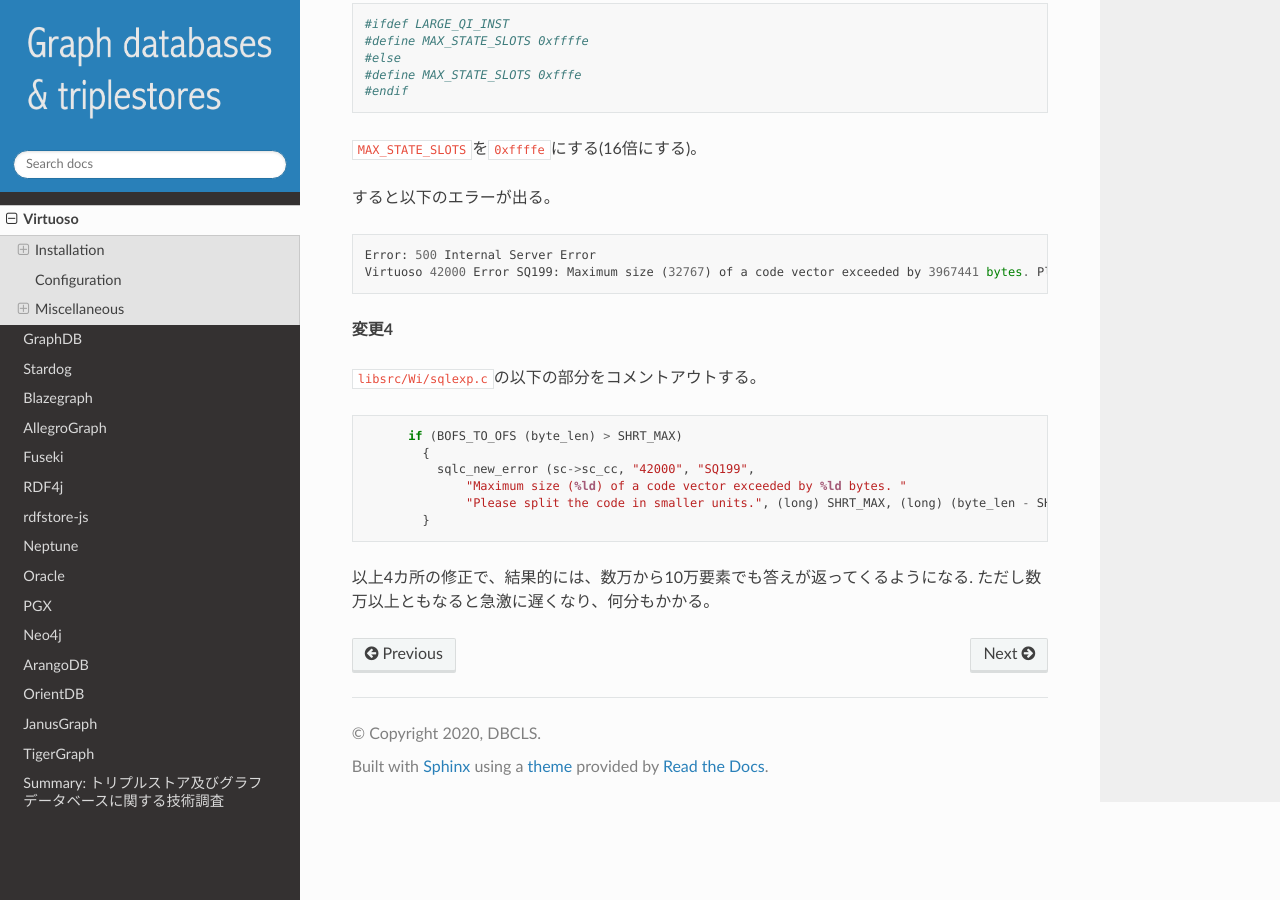
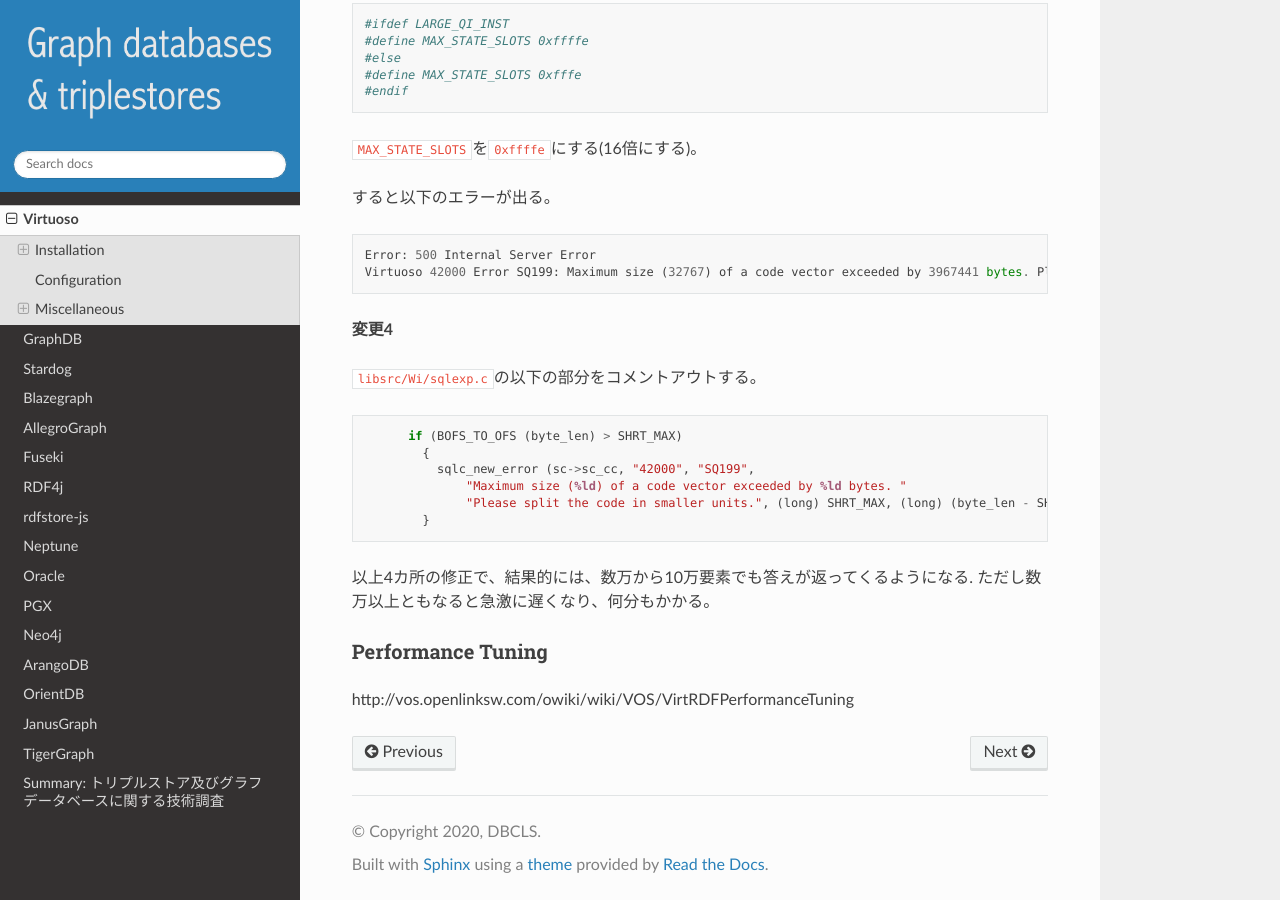
Before and after one commit to dbcls/graphdbs, a Sphinx documentation site: the page built from docs/md/virtuoso.md, in a window 1280 px wide and 900 px high, scrolled down 3509 px. Built offline with Sphinx 7.4.7 and the Read the Docs theme 2.0.0, drawn with Linux system fonts in a browser that asks for light colours.

Commit message:
Update virtuoso.md

````diff
--- a/docs/md/virtuoso.md
+++ b/docs/md/virtuoso.md
@@ -145,3 +145,6 @@
 	}
 ```
 以上4カ所の修正で、結果的には、数万から10万要素でも答えが返ってくるようになる. ただし数万以上ともなると急激に遅くなり、何分もかかる。
+
+### Performance Tuning
+http://vos.openlinksw.com/owiki/wiki/VOS/VirtRDFPerformanceTuning
````
